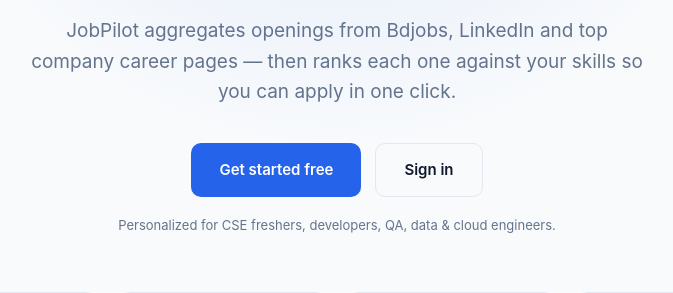
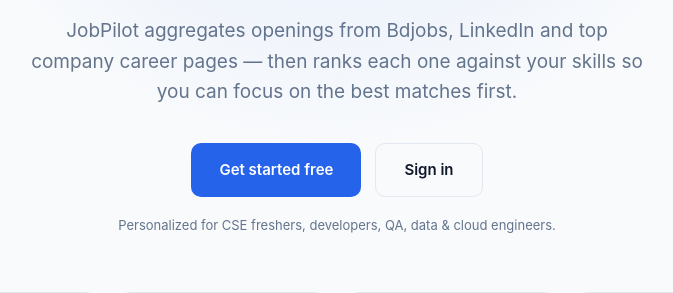
Before and after one commit to ssmugdho7/jobpilot, a Flask app: template app/web/templates/home.html in a window 1280 px wide. Shown: the part 335-628 px from the top of the page, without its empty margins (303-976 px from the left). Run offline with Flask 3, Linux system fonts and the light colour scheme; the template is opened without the code that fills it, so the values that code supplies are empty; parts of the project's set-up code (start-up, migrations or seed data) failed here and were passed over.

Commit message:
remove one-click gmail references from home page hero and features

```diff
--- a/app/web/templates/home.html
+++ b/app/web/templates/home.html
@@ -125,7 +125,7 @@
   <div class="hero">
     <div class="hero-badge"><span class="dot"></span> 500+ live IT jobs scanned across Bangladesh</div>
     <h1>Never miss a CSE job in <span class="grad">Bangladesh</span> again</h1>
-    <p class="sub">JobPilot aggregates openings from Bdjobs, LinkedIn and top company career pages — then ranks each one against your skills so you can apply in one click.</p>
+    <p class="sub">JobPilot aggregates openings from Bdjobs, LinkedIn and top company career pages — then ranks each one against your skills so you can focus on the best matches first.</p>
     <div class="hero-cta">
       <a href="/register" class="btn btn-primary btn-lg">Get started free</a>
       <a href="/login" class="btn btn-ghost btn-lg">Sign in</a>
```
